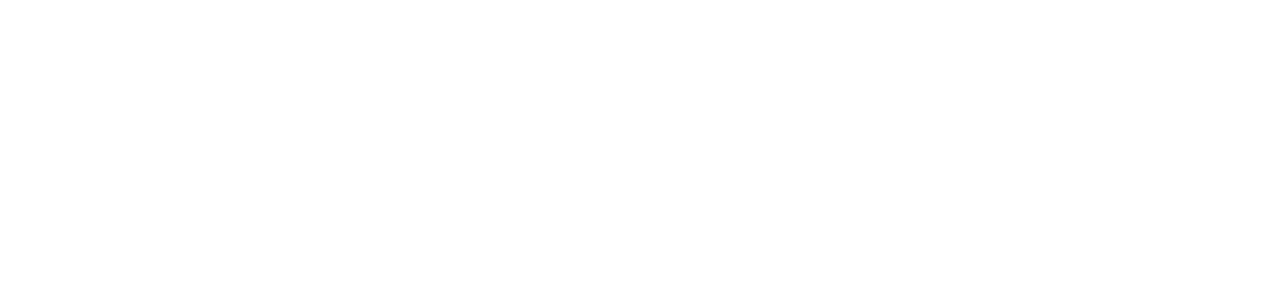
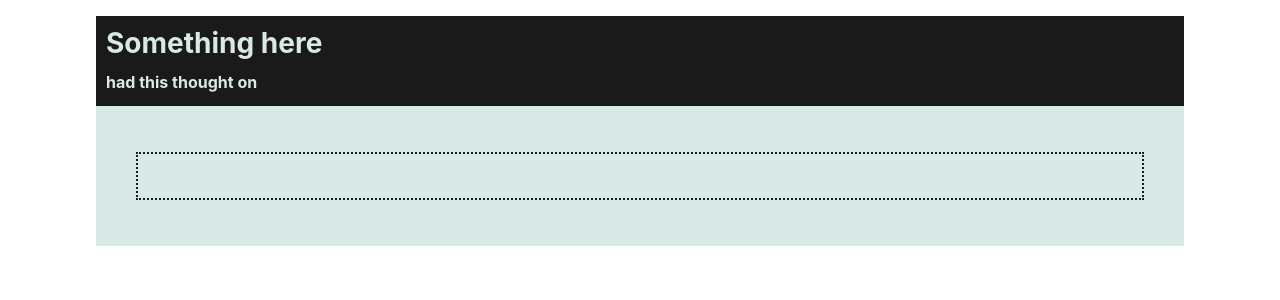
Before and after one commit to AndrewSchoenbauer/Project-3, a React (Create React App) app in the folder client/: page /trips/1 in a window 1280 px wide. Shown: the top 300 px of the page. Built offline with nearby package versions, Linux system fonts and the light colour scheme; no server answers.

Commit message:
singleTrip route

```diff
--- a/client/src/App.js
+++ b/client/src/App.js
@@ -11,7 +11,7 @@ import { BrowserRouter as Router, Route } from 'react-router-dom';
 import Home from './pages/Home';
 // import Signup from './pages/Signup';
 import Login from './pages/Login';
-// import SingleThought from './pages/SingleThought';
+import SingleTrip from './pages/SingleTrip';
 // import Header from './components/Header';
 // import Footer from './components/Footer';
 
@@ -47,17 +47,17 @@ function App() {
           {/* <Header /> */}
           <div className="container">
             <Route exact path="/">
+              <Home />
+            </Route>
+            <Route exact path="/login">
               <Login />
-            </Route>
-            <Route path="/login">
-              <Home/>
             </Route>
             {/* <Route exact path="/signup"> */}
               {/* <Signup /> */}
             {/* </Route> */}
-            {/* <Route exact path="/thoughts/:thoughtId"> */}
-              {/* <SingleThought /> */}
-            {/* </Route> */}
+            <Route exact path="/trips/:tripId">
+              <SingleTrip />
+            </Route>
           </div>
           {/* <Footer /> */}
         </div>
--- a/client/src/pages/Login.js
+++ b/client/src/pages/Login.js
@@ -49,7 +49,7 @@ const Login = () => {
             {data ? (
               <p>
                 Success! You may now head{' '}
-                <Link to="/">back to the homepage.</Link>
+                <Link to="/home">back to the homepage.</Link>
               </p>
             ) : (
               <form onSubmit={handleFormSubmit}>
--- /dev/null
+++ b/client/src/pages/SingleTrip.js
@@ -0,0 +1,58 @@
+import React from 'react';
+
+// Import the `useParams()` hook
+import { useParams } from 'react-router-dom';
+import { useQuery } from '@apollo/client';
+
+// import CommentList from '../components/CommentList';
+// import CommentForm from '../components/CommentForm';
+
+import { QUERY_SINGLETRIP } from '../utils/queries';
+
+const SingleTrip = () => {
+  // Use `useParams()` to retrieve value of the route parameter `:profileId`
+  const { tripId } = useParams();
+
+  const { loading, data } = useQuery(QUERY_SINGLETRIP, {
+    // pass URL parameter
+    variables: { tripId: tripId },
+  });
+
+  const trip = data?.thought || {};
+
+  if (loading) {
+    return <div>Loading...</div>;
+  }
+  return (
+    <div className="my-3">
+      <h3 className="card-header bg-dark text-light p-2 m-0">
+        Something here <br />
+        <span style={{ fontSize: '1rem' }}>
+          had this thought on
+        </span>
+      </h3>
+      <div className="bg-light py-4">
+        <blockquote
+          className="p-4"
+          style={{
+            fontSize: '1.5rem',
+            fontStyle: 'italic',
+            border: '2px dotted #1a1a1a',
+            lineHeight: '1.5',
+          }}
+        >
+          {/* {trip.tripName} */}
+        </blockquote>
+      </div>
+
+      {/* <div className="my-5">
+        <CommentList comments={thought.comments} />
+      </div>
+      <div className="m-3 p-4" style={{ border: '1px dotted #1a1a1a' }}>
+        <CommentForm thoughtId={thought._id} />
+      </div> */}
+    </div>
+  );
+};
+
+export default SingleTrip;
--- a/client/src/utils/mutations.js
+++ b/client/src/utils/mutations.js
@@ -14,6 +14,7 @@ export const LOGIN_USER = gql`
 export const ADD_USER = gql`
   mutation addUser($username: String!, $email: String!, $password: String!) {
     addUser(username: $username, email: $email, password: $password) {
+      token
       user {
         _id
         username
--- a/client/src/utils/queries.js
+++ b/client/src/utils/queries.js
@@ -13,7 +13,7 @@ export const QUERY_USER = gql`
   }
 `;
 
-export const QUERY_TRIP = gql`
+export const QUERY_SINGLETRIP = gql`
 query Query {
   trips {
     _id
```
